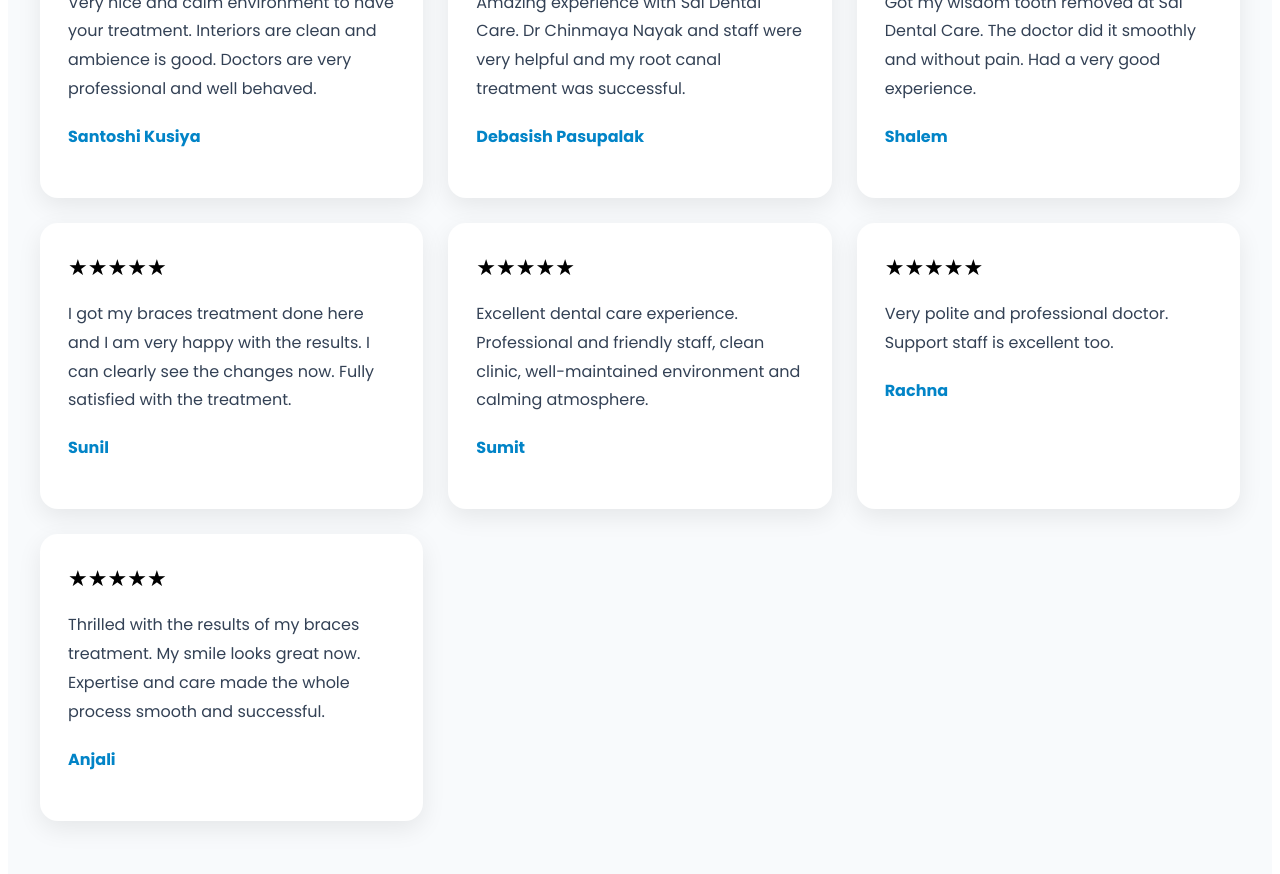
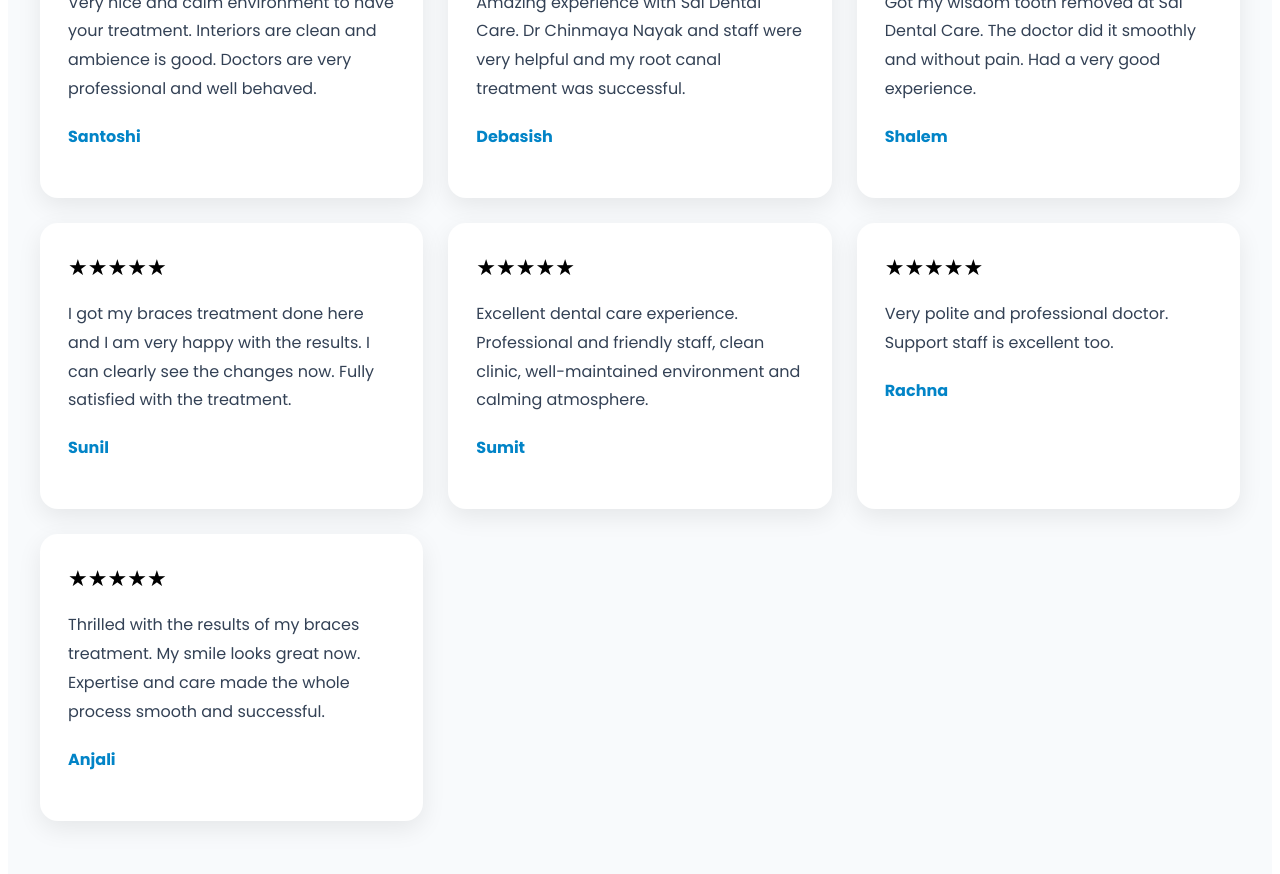
Before and after one commit to Drchinmay/sai-dental-care-site, a React (Vite) app: page / in a window 1280 px wide. Shown: the part 2380-3254 px from the top of the page. Built offline with nearby package versions, Linux system fonts and the light colour scheme.

Commit message:
Update App.jsx

```diff
--- a/src/App.jsx
+++ b/src/App.jsx
@@ -302,12 +302,12 @@ Notes: ${notes}`
   >
     {[
       {
-        name: "Santoshi Kusiya",
+        name: "Santoshi",
         review:
           "Very nice and calm environment to have your treatment. Interiors are clean and ambience is good. Doctors are very professional and well behaved.",
       },
       {
-        name: "Debasish Pasupalak",
+        name: "Debasish",
         review:
           "Amazing experience with Sai Dental Care. Dr Chinmaya Nayak and staff were very helpful and my root canal treatment was successful.",
       },
```
